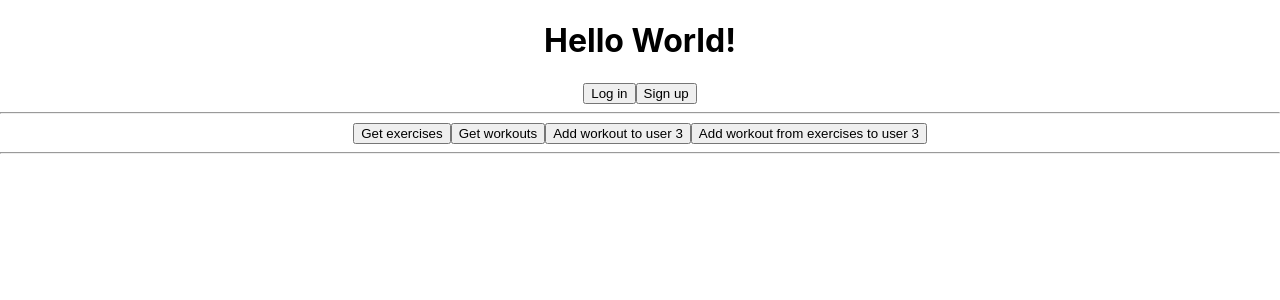
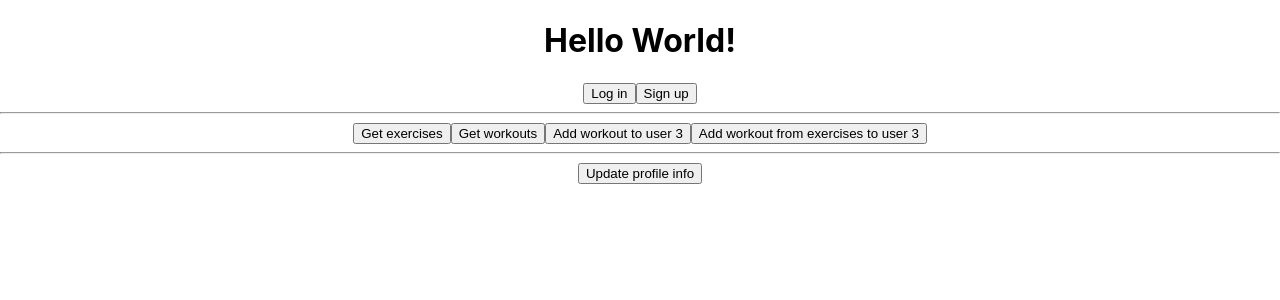
Before and after one commit to giovabos11/db-ui-team-1, a React (Create React App) app in the folder frontend/: page / in a window 1280 px wide. Shown: the top 300 px of the page. Built offline with nearby package versions, Linux system fonts and the light colour scheme.

Commit message:
Settings route created

```diff
--- a/frontend/src/App.js
+++ b/frontend/src/App.js
@@ -168,6 +168,26 @@ function App() {
             });
     };
 
+    const update_profile_infomation = () => {
+        const data = {
+            user_id: 3,
+            first_name: "Giovanni 2",
+            last_name: "Boscan 2",
+            age: 10,
+            email: "newemail@gmail.com",
+            password: "newpassword",
+        };
+
+        axios
+            .put(url + `/profile/settings/${data.user_id}`, data)
+            .then((res) => {
+                alert(res.data);
+            })
+            .catch((err) => {
+                alert(err);
+            });
+    };
+
     return (
         <div className="App">
             <h1>Hello World!</h1>
@@ -186,6 +206,9 @@ function App() {
                 Add workout from exercises to user 3
             </button>
             <hr></hr>
+            <button onClick={update_profile_infomation}>
+                Update profile info
+            </button>
         </div>
     );
 }
```
Also changed, not shown: 1 other file (tests, documents, lock files or other folders).
